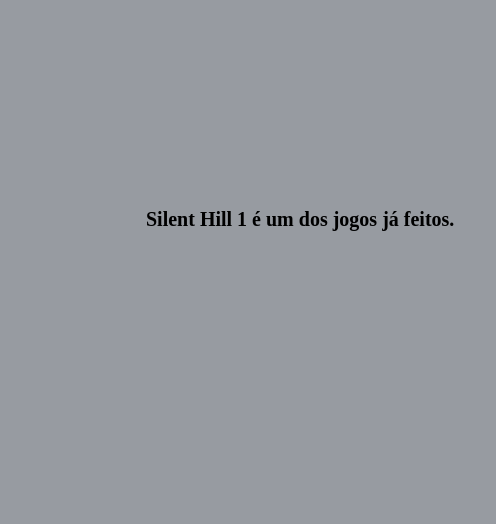
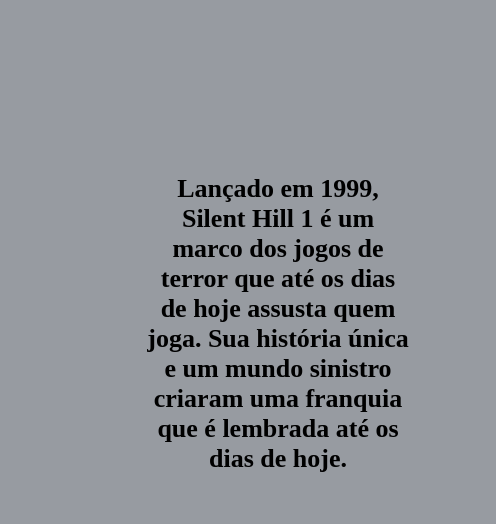
Before and after one commit to ViniQuadros/Silent-Hill-1-Site, a plain HTML site: page index.html in a window 1280 px wide. Shown: the top 524 px of the page, 662-1158 px from the left. Drawn offline with Linux system fonts and the light colour scheme.

Commit message:
Atualização da parte de cima e de baixo do site

```diff
--- a/index.html
+++ b/index.html
@@ -14,7 +14,9 @@
             <img id="ImagemInicial" src="Imagens/sh-cover.jpg" alt="Silent Hill 1">
         </div>
         <div id="Div">
-            <p id="Parágrafo"> <strong> Silent Hill 1 é um dos jogos já feitos. </strong></p>
+            <p id="Parágrafo"> <strong> Lançado em 1999, Silent Hill 1 é um marco dos jogos de terror que até os dias de hoje
+                                        assusta quem joga. Sua história única e um mundo sinistro criaram uma franquia que é
+                                        lembrada até os dias de hoje. </strong></p>
         </div>
     </div>
 
@@ -53,7 +55,8 @@
             <div class="Char">
                 <h3> Cybil Bennet </h3>
                 <p> Uma policial que foi misteriosamente chamada para a cidade. Ela ajuda Harry após seu acidente o levando para um
-                    lugar seguro e dando uma arma à ele. </p>
+                    lugar seguro e dando uma arma à ele. Não sabemos muito sobre seu passado, mas ela está determinada
+                    a auxiliar Harry na busca pela sua filha</p>
                 <img class="Imagem" src="Imagens/Cybil.jpg" alt="Cybil Bennet">
             </div>
         </div>
--- a/style.css
+++ b/style.css
@@ -20,10 +20,12 @@ body
 }
 #Parágrafo
 {
-    font-size: 20px;
+    font-size: 26px;
     margin-left: 300px;
     padding-left: 500px;
-    padding-top: 180px;
+    padding-right: 200px;
+    padding-top: 140px;
+    text-align: center;
 }
 
 #História
@@ -65,4 +67,6 @@ body
 .ImagensGerais
 {
     width: 500px;
+    height: 470px;
+    padding-left: 34%;
 }
```
